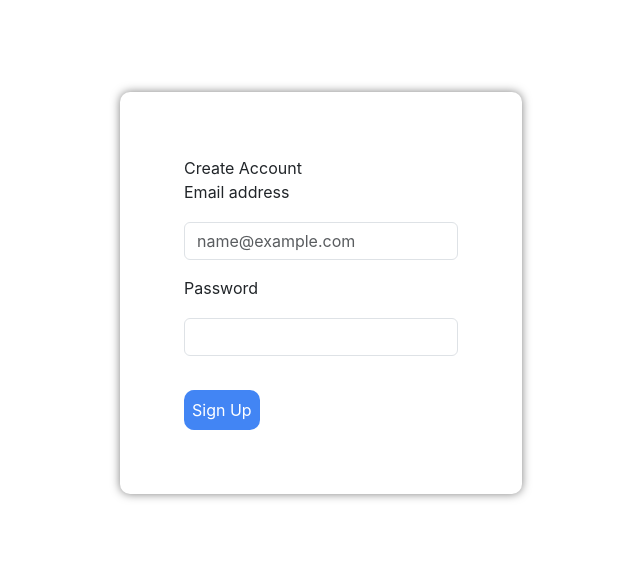
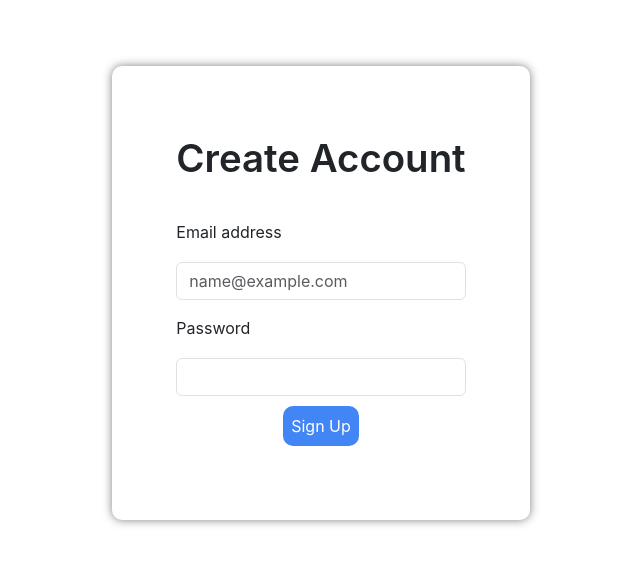
Before and after one commit to The-Virtual-Visionaries/TripIt, a React (Create React App) app: page /signup in a window 1280 px wide. Shown: the part 107-672 px from the top of the page, without its empty margins (319-959 px from the left). Built offline with nearby package versions, Linux system fonts and the light colour scheme; no server answers.

Commit message:
Edit about page

```diff
--- a/src/App.js
+++ b/src/App.js
@@ -5,6 +5,7 @@ import Itineraries from "./itinerariespage/Itineraries";
 import React from "react";
 import Login from "./components/Login";
 import CreateItinerary from "./createpage/CreateItinerary";
+import Offerings from "./authpage/Offerings";
 import ActivityRecommender from "./activitypage/ActivityRecommender";
 
 function App() {
@@ -12,6 +13,7 @@ function App() {
     <BrowserRouter>
       <Routes>
         <Route path="/" element={<Mainpage />} />
+        <Route path="/offerings" element={<Offerings />} />
         <Route path="/create" element={<CreateItinerary />} />
         <Route path="/login" element={<Login />} />
         <Route path="/signup" element={<SignUp />} />
--- a/src/authpage/About.css
+++ b/src/authpage/About.css
@@ -42,8 +42,7 @@
 .about-button {
     display: inline-block;
     background-color: transparent;
-    border: 2px solid white;
-    color: white;
+    border: 2px solid black;
     padding: 10px 20px;
     cursor: pointer;
     border-radius: 10px;
--- a/src/authpage/About.js
+++ b/src/authpage/About.js
@@ -8,8 +8,8 @@ function About() {
 
   const navigate = useNavigate();
 
-  const loginHandler = () => {
-    navigate('/login');
+  const offeringHandler = () => {
+    navigate('/offerings');
   }
 
   return (
@@ -20,7 +20,7 @@ function About() {
       <div className='centered-content'>
         <TypingAnimation />
         <div>
-          <button onClick={loginHandler} className='about-button' type="button">Login</button>
+          <button onClick={offeringHandler} className='about-button' type="button">Our Offerings</button>
         </div>
       </div>
     </div>
--- a/src/authpage/Offerings.js
+++ b/src/authpage/Offerings.js
@@ -1,5 +1,6 @@
 import React from 'react'
 import './Offerings.css'
+import BlackAuthNav from '../components/BlackAuthNav'
 
 function Offerings() {
   return (
--- a/src/components/AuthNav.js
+++ b/src/components/AuthNav.js
@@ -8,6 +8,10 @@ function AuthNav() {
 
   const createHandler = () => {
     navigate('/signup');
+  }
+
+  const loginHandler = () => {
+    navigate('/login');
   }
 
   return (
@@ -21,6 +25,7 @@ function AuthNav() {
           />
         </div>
         <div className='buttons'>
+            <button onClick={loginHandler} type="button">Login</button>
             <button onClick={createHandler} type="button">Create Account</button>
         </div>
     </div>
--- a/src/components/SignUp.css
+++ b/src/components/SignUp.css
@@ -1,3 +1,10 @@
+.account-title {
+    text-align: center;
+    font-size: 3vw;
+    font-weight: 600;
+    margin-bottom: 4vh;
+}
+
 .account-button {
     border-radius: 10px;
     padding: 8px;
@@ -6,4 +13,6 @@
     margin-top: 3vh;
     background-color: #4285F4;
     color: white;
+    display: block;
+    margin: 10px auto;
 }
```
